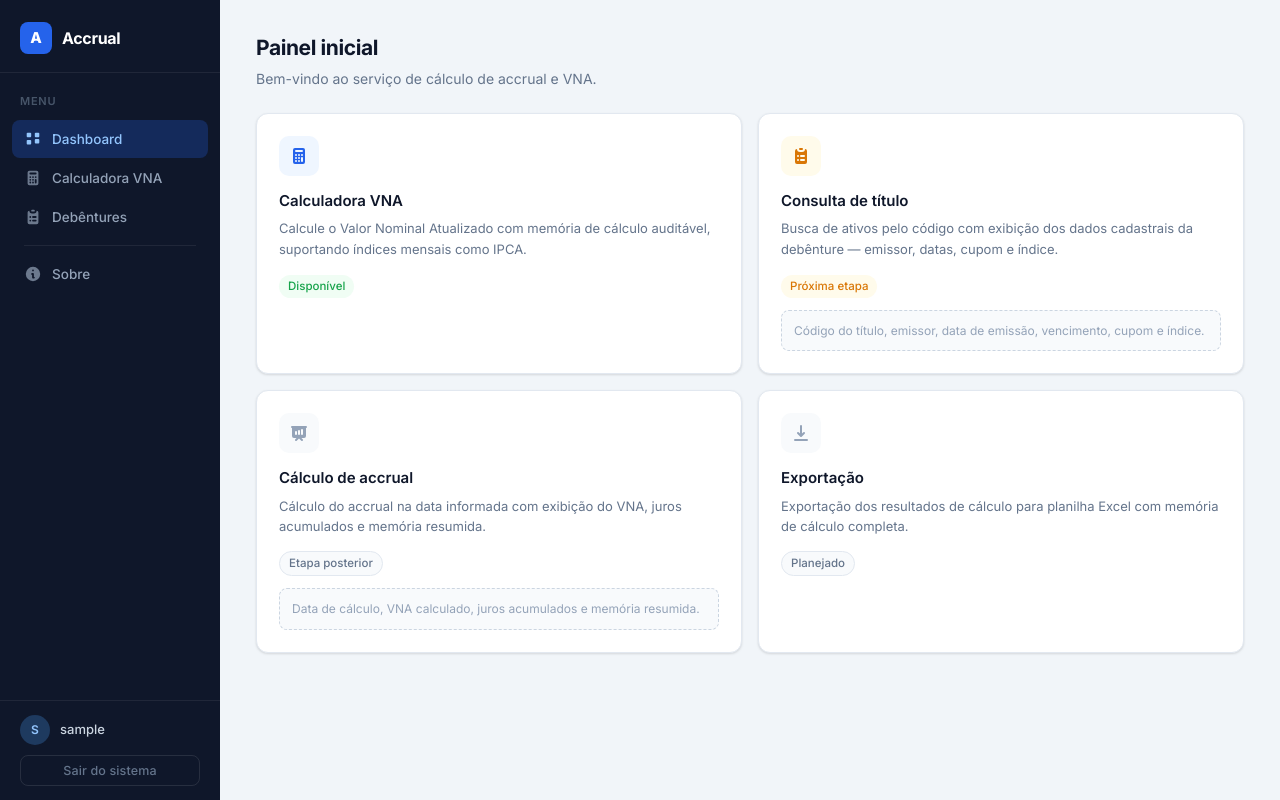
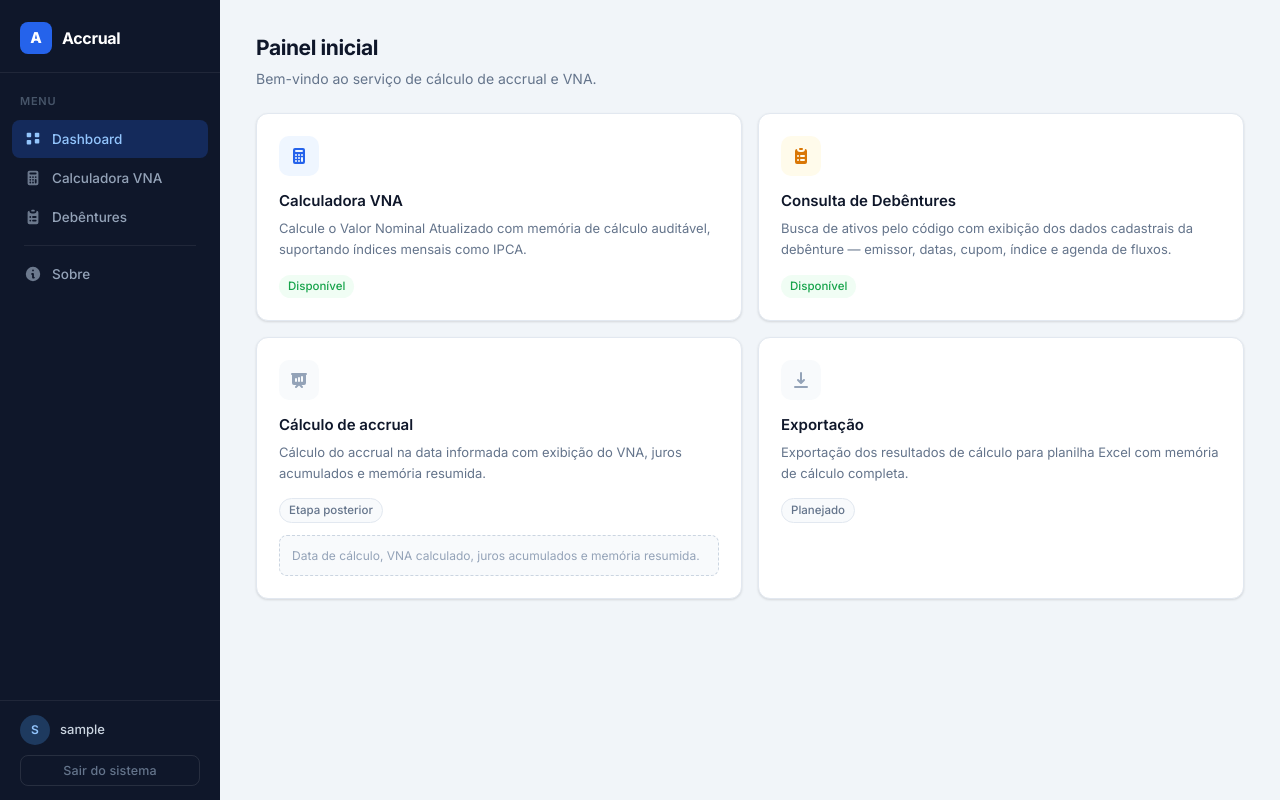
Before and after one commit to edgibba/RAAS, a Django app: page / in a window 1280 px wide. Run offline with Django 5.2, Linux system fonts and the light colour scheme; the visitor is signed in with stand-in values (Sample User, id 1).

Commit message:
Atualiza dashboard: Consulta de Debentures disponivel
- Card "Consulta de titulo" substituido por link funcional para /debentures/
- Badge atualizado de "Proxima etapa" para "Disponivel"
- Descricao atualizada para incluir agenda de fluxos

Co-Authored-By: Claude Sonnet 4.6 <noreply@anthropic.com>

```diff
--- a/templates/core/dashboard.html
+++ b/templates/core/dashboard.html
@@ -24,21 +24,20 @@
         <span class="badge badge-green">Disponível</span>
     </a>
 
-    <div class="feature-card" style="cursor: default;">
+    <a href="{% url 'consulta_debenture' %}" class="feature-card">
         <div class="feature-card-icon feature-card-icon-amber">
             <svg width="20" height="20" viewBox="0 0 20 20" fill="#d97706">
                 <path d="M9 2a1 1 0 000 2h2a1 1 0 100-2H9z"/>
                 <path fill-rule="evenodd" d="M4 5a2 2 0 012-2 3 3 0 003 3h2a3 3 0 003-3 2 2 0 012 2v11a2 2 0 01-2 2H6a2 2 0 01-2-2V5zm3 4a1 1 0 000 2h.01a1 1 0 100-2H7zm3 0a1 1 0 000 2h3a1 1 0 100-2h-3zm-3 4a1 1 0 100 2h.01a1 1 0 100-2H7zm3 0a1 1 0 100 2h3a1 1 0 100-2h-3z" clip-rule="evenodd"/>
             </svg>
         </div>
-        <div class="feature-card-title">Consulta de título</div>
+        <div class="feature-card-title">Consulta de Debêntures</div>
         <div class="feature-card-desc">
             Busca de ativos pelo código com exibição dos dados cadastrais
-            da debênture — emissor, datas, cupom e índice.
+            da debênture — emissor, datas, cupom, índice e agenda de fluxos.
         </div>
-        <span class="badge badge-amber">Próxima etapa</span>
-        <div class="placeholder-box">Código do título, emissor, data de emissão, vencimento, cupom e índice.</div>
-    </div>
+        <span class="badge badge-green">Disponível</span>
+    </a>
 
     <div class="feature-card" style="cursor: default;">
         <div class="feature-card-icon feature-card-icon-gray">
```
